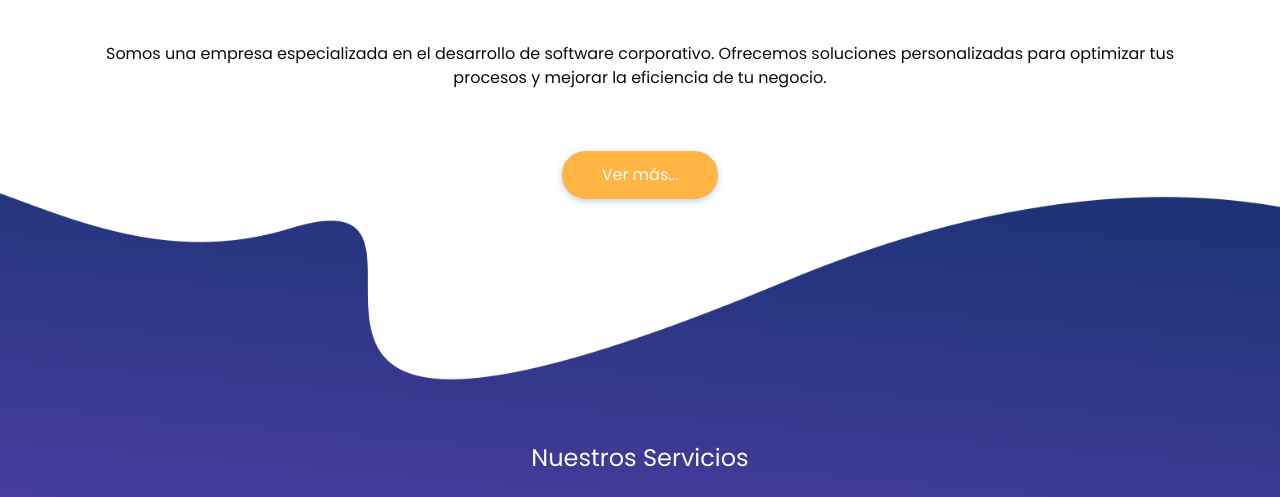
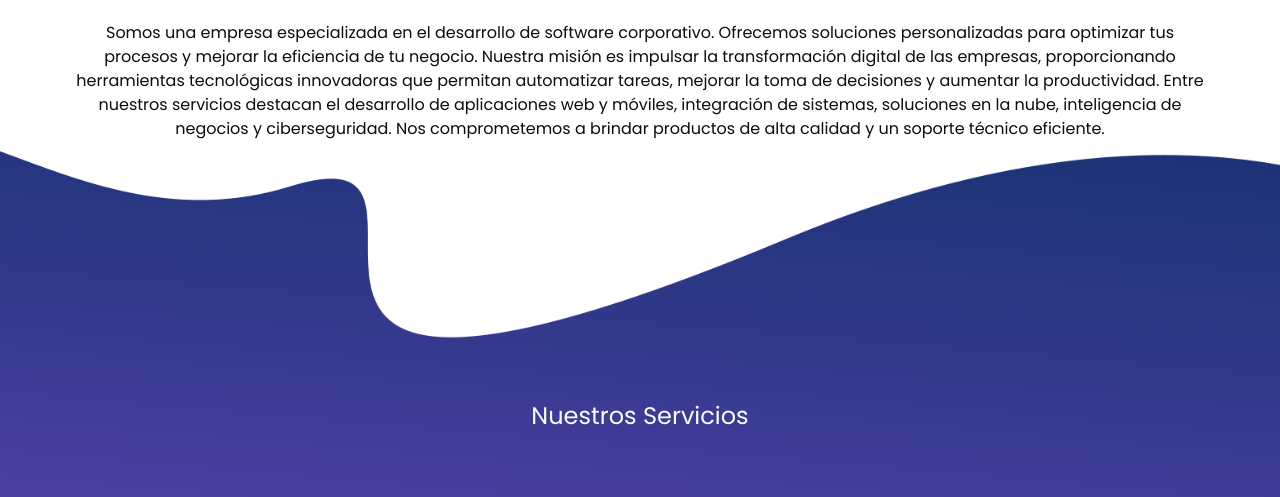
Before and after one commit to Dalembert21/appCorporativa, a plain HTML site: page index.html in a window 1280 px wide. Shown: the part 1227-1724 px from the top of the page. Drawn offline with nearby package versions, Linux system fonts and the light colour scheme.

Commit message:
Se corrigio problemas en index

```diff
--- a/index.html
+++ b/index.html
@@ -179,14 +179,17 @@
         <div class="img-box">
           <img src="/imagenes/inicio2.jpg" alt="" style="width: 300px; height: 300px; object-fit: cover; border-radius: 15px;"/>
         </div>
-        <div class="detail-box">
-          <p>
-            Somos una empresa especializada en el desarrollo de software corporativo. Ofrecemos soluciones personalizadas para optimizar tus procesos y mejorar la eficiencia de tu negocio.
-          </p>
-          <div>
-            <a href="">
-              Ver más...
-            </a>
+        <br>
+        <p>
+          Somos una empresa especializada en el desarrollo de software corporativo. Ofrecemos soluciones personalizadas para optimizar tus procesos y mejorar la eficiencia de tu negocio.
+          Nuestra misión es impulsar la transformación digital de las empresas, proporcionando herramientas tecnológicas innovadoras que permitan automatizar tareas, mejorar la toma de decisiones y aumentar la productividad.
+          Entre nuestros servicios destacan el desarrollo de aplicaciones web y móviles, integración de sistemas, soluciones en la nube, inteligencia de negocios y ciberseguridad. Nos comprometemos a brindar productos de alta calidad y un soporte técnico eficiente.
+
+        </p>
+
+        <div>
+
+
           </div>
         </div>
       </div>
@@ -275,7 +278,7 @@
           Si tiene una idea en mente, nosotros la hacemos realidad. Contáctanos y cuéntanos tu proyecto. Estamos para ayudarte.
           </p>
           <div>
-            <a href="">
+            <a href="contact.html">
               Ver más...
             </a>
           </div>
@@ -406,8 +409,11 @@
                   </p>
                 </div>
               </div>
+
             </div>
+
           </div>
+
           <div class="carousel-item">
             <div class="client_container layout_padding2">
               <div class="client_text">
@@ -463,7 +469,9 @@
       </div>
 
     </div>
+
   </section>
+
   <!-- fin de seccion -->
   <!-- contactanos -->
   <section class="contact_section layout_padding">
```
